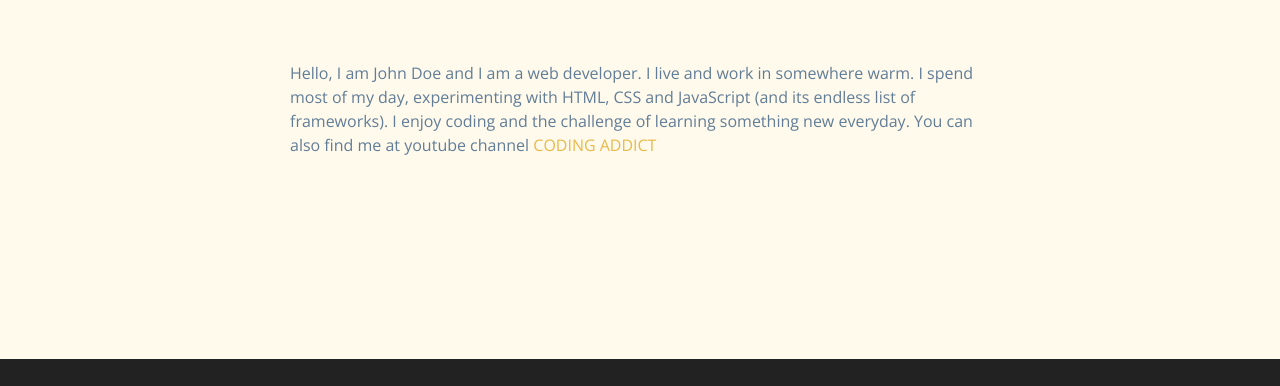
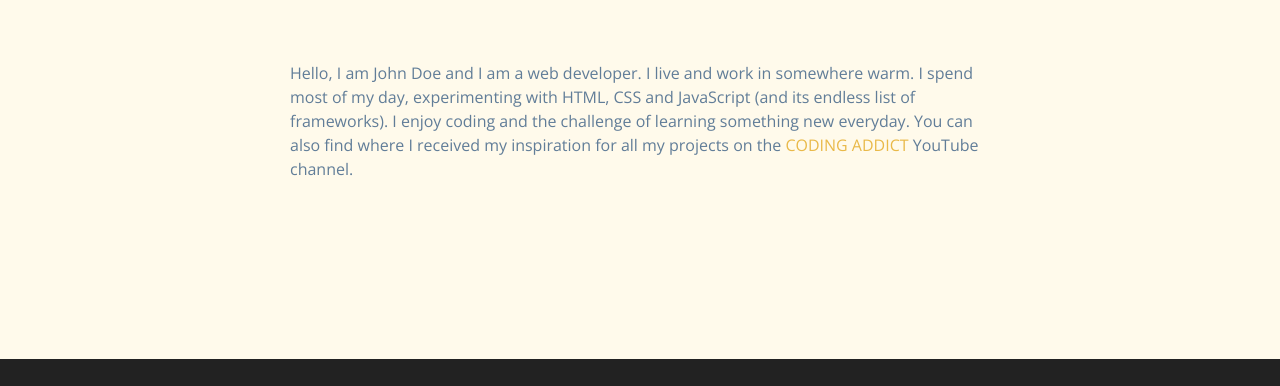
Before and after one commit to romeojeremiah/css-course-smigla, a plain HTML site: page Grid Portfolio Project/about.html in a window 1280 px wide. Shown: the part 243-629 px from the top of the page. Drawn offline with nearby package versions, Linux system fonts and the light colour scheme.

Commit message:
completed john doe portfolio project

```diff
--- a/Grid Portfolio Project/about.html
+++ b/Grid Portfolio Project/about.html
@@ -101,14 +101,17 @@
             <div class="section-center page-info">
                 <!-- about page -->
                 <p>
-          Hello, I am John Doe and I am a web developer. I live and work in
-          somewhere warm. I spend most of my day, experimenting with HTML, CSS
-          and JavaScript (and its endless list of frameworks). I enjoy coding
-          and the challenge of learning something new everyday. You can also
-          find me at youtube channel
-          <a href="https://www.youtube.com/channel/UCMZFwxv5l-XtKi693qMJptA"
+                    Hello, I am John Doe and I am a web developer. I live and
+                    work in somewhere warm. I spend most of my day,
+                    experimenting with HTML, CSS and JavaScript (and its endless
+                    list of frameworks). I enjoy coding and the challenge of
+                    learning something new everyday. You can also find where I
+                    received my inspiration for all my projects on the
+                    <a
+                        href="https://www.youtube.com/channel/UCMZFwxv5l-XtKi693qMJptA"
                         >coding addict</a
                     >
+                    YouTube channel.
                 </p>
             </div>
         </section>
```
Also changed, not shown: Grid Portfolio Project/projects.html (+11 -5 lines). Lines whose indentation alone changed are shown as unchanged.
